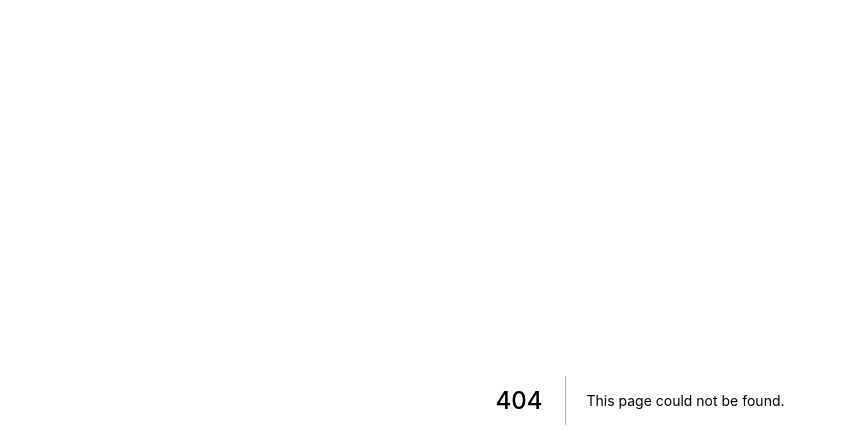
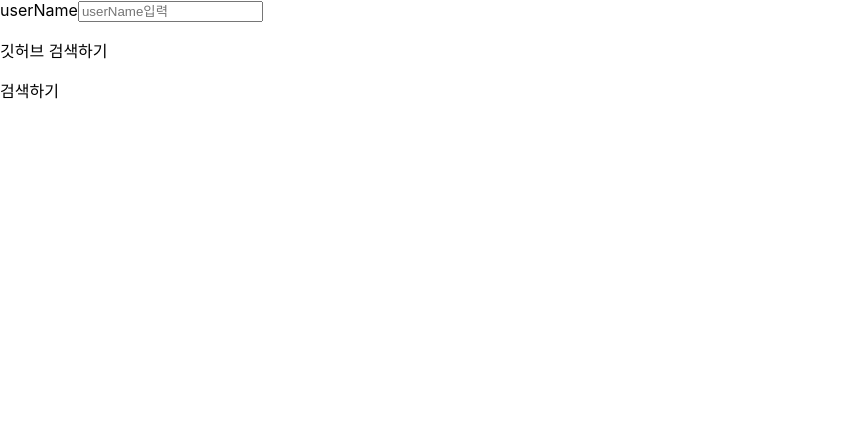
Before and after one commit to JJHaEun/projectStudy, a Next.js app: page /githubProfile in a window 1280 px wide. Before the commit this address had no page. Shown: the top 448 px of the page, without its empty margins (0-846 px from the left). Built offline with nearby package versions, Linux system fonts and the light colour scheme.

Commit message:
getServerSideProps로 깃허브 유저네임을 검색하고 라우팅해 화면에 그리기

```diff
--- /dev/null
+++ b/pages/githubProfile/index.jsx
@@ -0,0 +1,24 @@
+import Link from "next/link";
+import { useState } from "react";
+import { onChangeGitName } from "../../src/event/onChangeGitName";
+
+// 원하는 유저 정보를 가져와 보자
+export default function App() {
+  const [username, setUsername] = useState();
+  const { onChangeGitHubName } = onChangeGitName(setUsername);
+  return (
+    <section>
+      <label> userName</label>
+      <input
+        type="text"
+        placeholder="userName입력"
+        value={username}
+        onChange={onChangeGitHubName}
+      />
+      <p>{username} 깃허브 검색하기</p>
+      <Link href={`/githubProfile/users/${username}`}>
+        <a>검색하기</a>
+      </Link>
+    </section>
+  );
+}
--- /dev/null
+++ b/src/event/onChangeGitName.js
@@ -0,0 +1,8 @@
+export const onChangeGitName = (setUsername) => {
+  const onChangeGitHubName = (event) => {
+    setUsername(event.target.value);
+  };
+  return {
+    onChangeGitHubName,
+  };
+};
```
Also changed, not shown: pages/githubProfile/users/[username]/index.jsx (added, +26 -0 lines), 1 other file (tests, documents, lock files or other folders).
